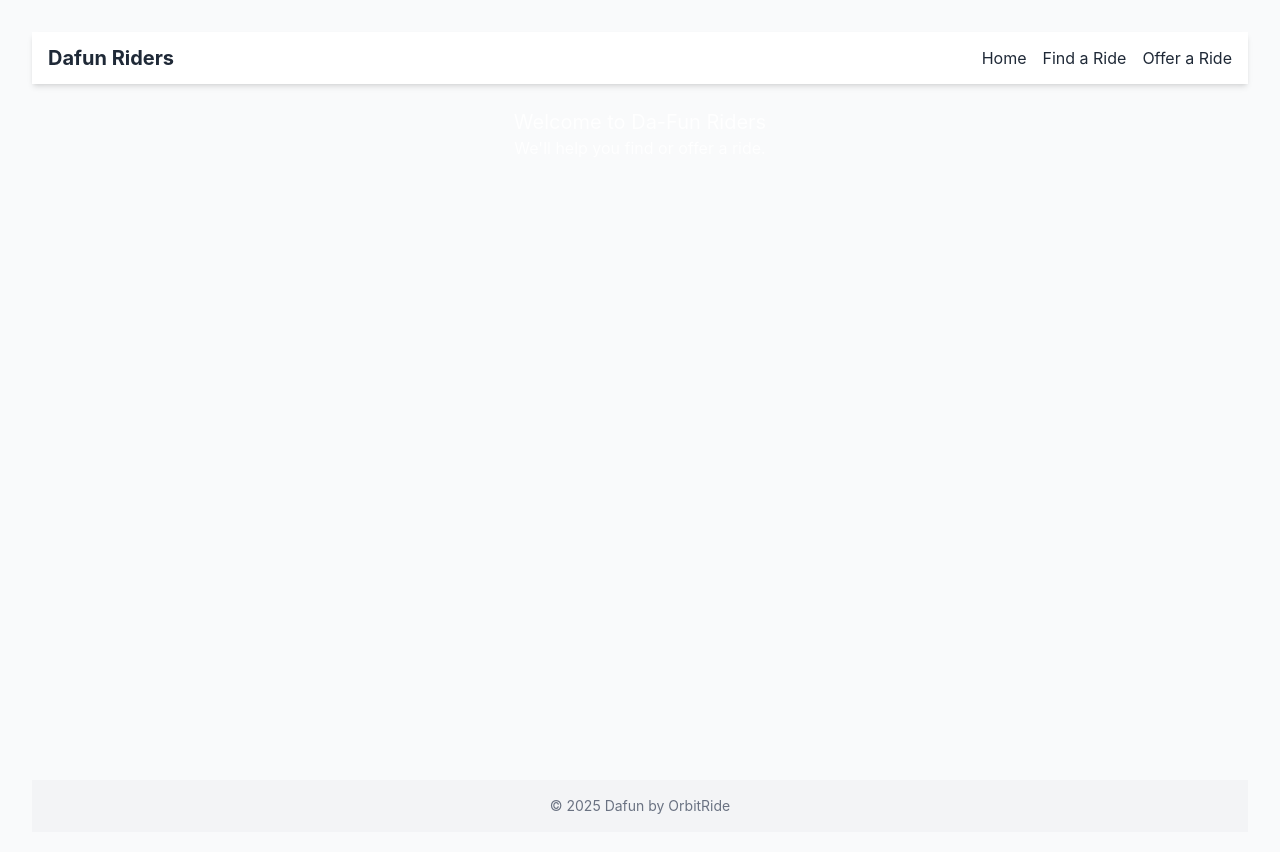
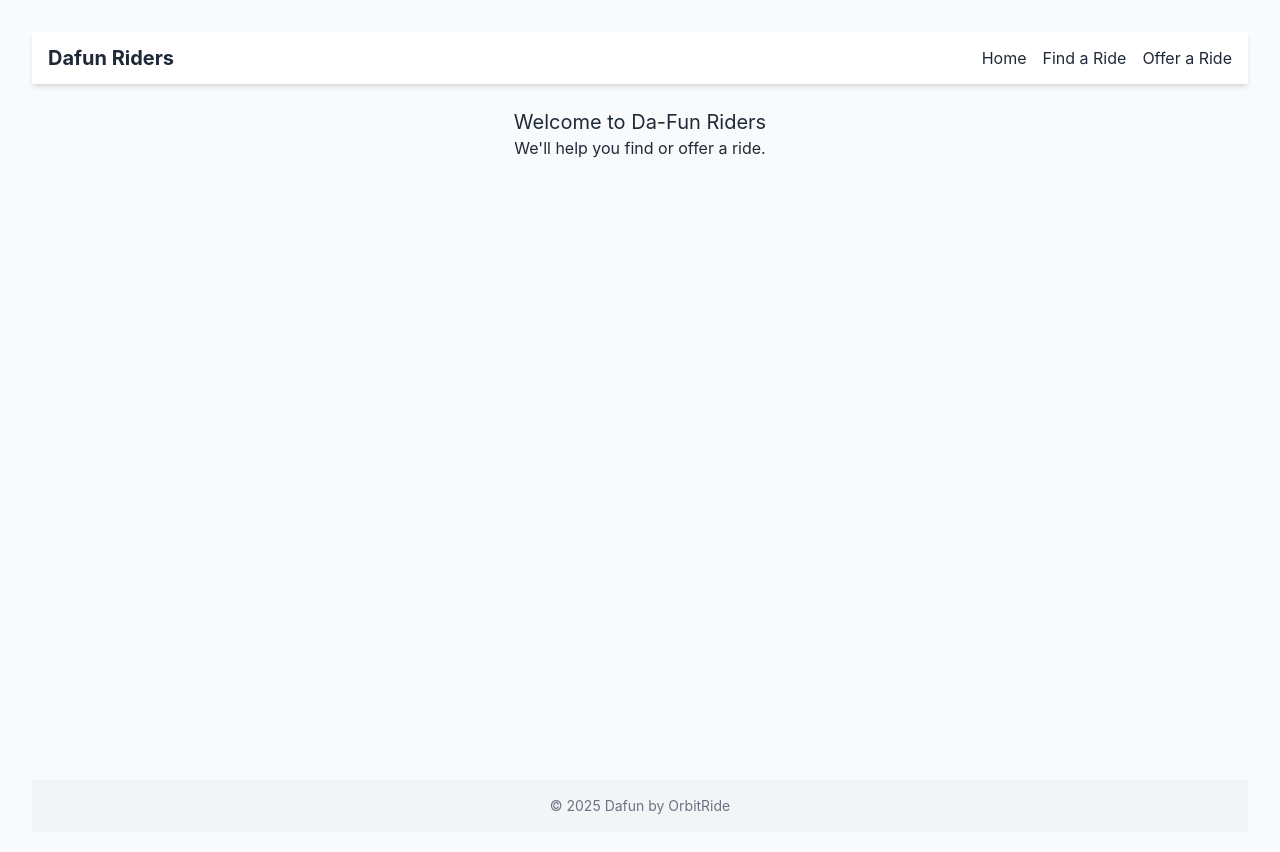
Before and after one commit to urphasin/dafun-rider, a React (Vite) app: page / in a window 1280 px wide. Shown: the top 852 px of the page. Built offline with nearby package versions, Linux system fonts and the light colour scheme.

Commit message:
root color fixes

```diff
--- a/src/index.css
+++ b/src/index.css
@@ -3,27 +3,38 @@
 @theme {
   --color-brandBlue: #00AEEF;
   --color-brandOrange: #FF6B00;
+
   --color-brandPrimaryTextLight: #1F2937;
   --color-brandPrimaryTextDark: #F3F4F6;
+
   --color-brandSecondaryTextLight: #6B7280;
   --color-brandSecondaryTextDark: #9CA3AF;
 }
 
+/* Global Styles */
 :root {
   font-family: 'Inter', system-ui, Avenir, Helvetica, Arial, sans-serif;
   line-height: 1.5;
   font-weight: 400;
 
-  /* Colors */
+  /* Base colors for raw CSS and JS use */
   --bg-light: #F9FAFB;
   --bg-dark: #1A1B22;
 
   color-scheme: light dark;
-  color: rgba(255, 255, 255, 0.87);
-  background-color: #F9FAFB;
+  background-color: var(--bg-light);
+  color: var(--color-brandPrimaryTextLight);
+
+
 
   font-synthesis: none;
   text-rendering: optimizeLegibility;
   -webkit-font-smoothing: antialiased;
   -moz-osx-font-smoothing: grayscale;
 }
+
+/* Dark Mode Root*/
+.dark {
+  background-color: var(--bg-dark);
+  color: var(--color-brandPrimaryTextDark);
+}
```
